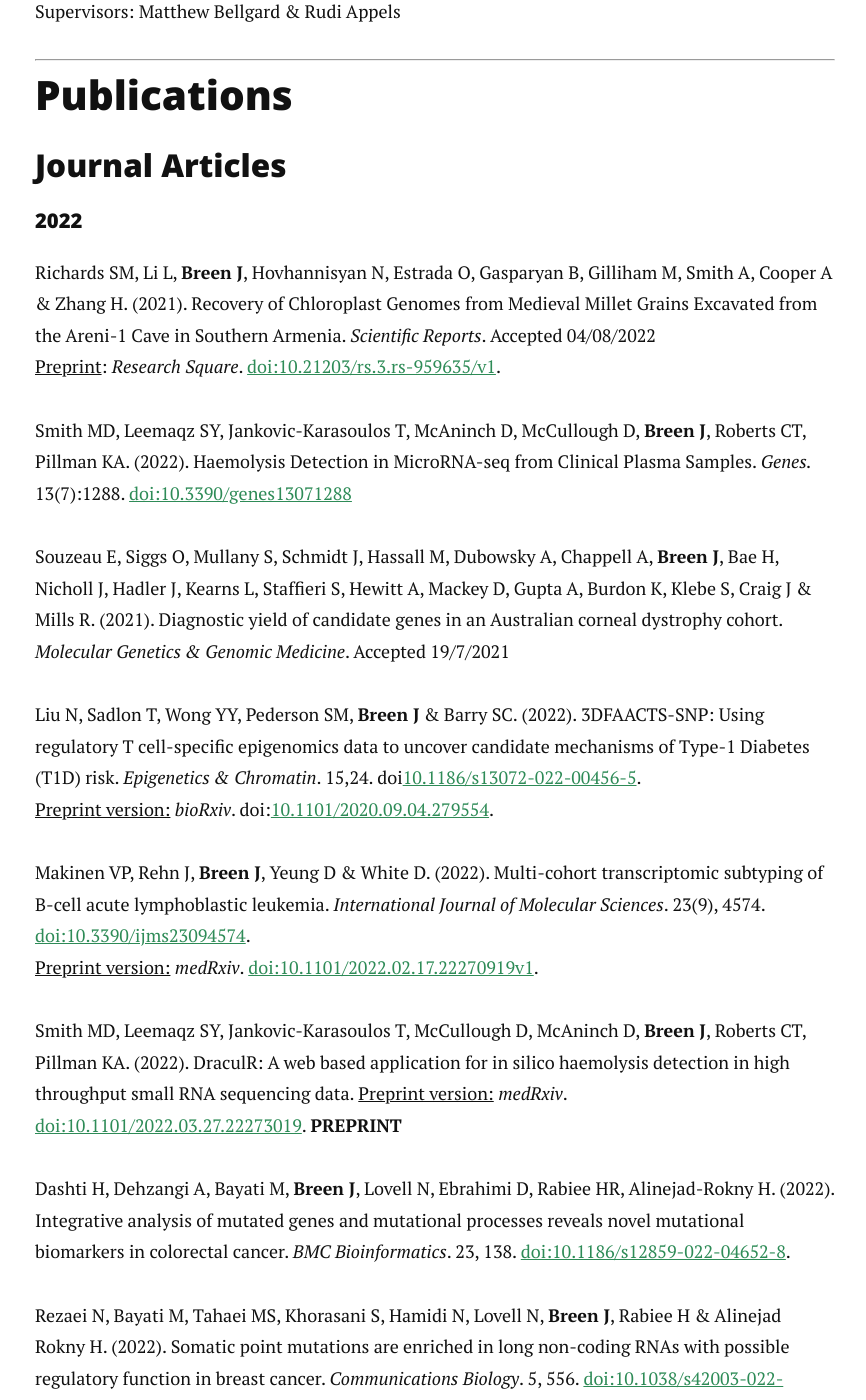
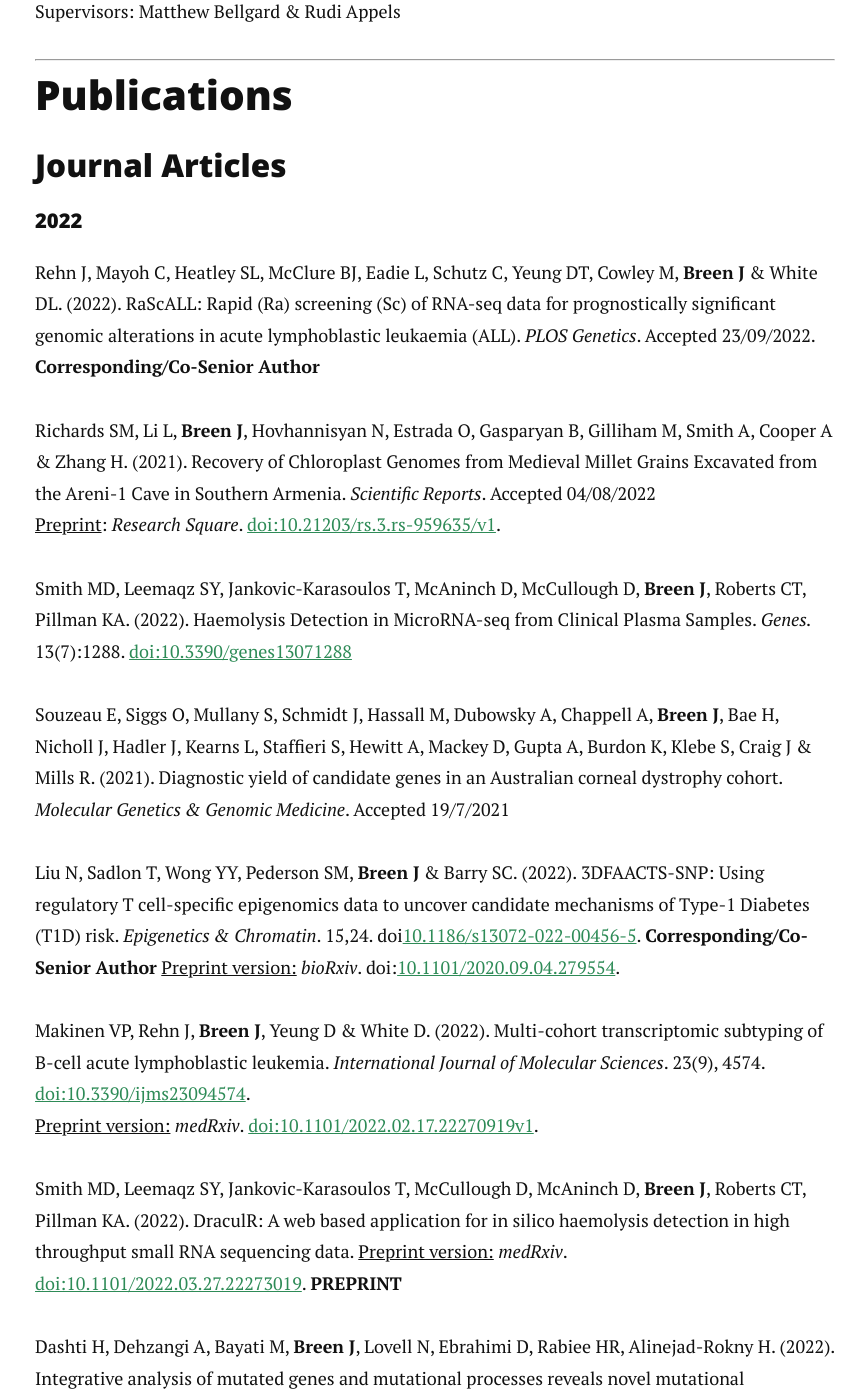
Before and after one commit to jimmybgammyknee/jimmybgammyknee.github.io, a Jekyll site: the page built from cv.md, in a window 1280 px wide and 1400 px high, scrolled down 1726 px. Shown: the whole window, without its empty margins (205-1071 px from the left). Built offline with Jekyll 4.4.1, drawn with Linux system fonts in a browser that asks for light colours; nearby versions of some CDN libraries.

Commit message:
new plos paper

```diff
--- a/cv.md
+++ b/cv.md
@@ -64,6 +64,8 @@ Supervisors: Matthew Bellgard & Rudi Appels <br>
 
 #### 2022
 
+Rehn J, Mayoh C, Heatley SL, McClure BJ, Eadie L, Schutz C, Yeung DT, Cowley M, **Breen J** & White DL. (2022). RaScALL: Rapid (Ra) screening (Sc) of RNA-seq data for prognostically significant genomic alterations in acute lymphoblastic leukaemia (ALL). _PLOS Genetics_. Accepted 23/09/2022. **Corresponding/Co-Senior Author**
+
 Richards SM, Li L, **Breen J**, Hovhannisyan N, Estrada O, Gasparyan B, Gilliham M, Smith A, Cooper A & Zhang H. (2021). Recovery of Chloroplast Genomes from Medieval Millet Grains Excavated from the Areni-1 Cave in Southern Armenia. _Scientific Reports_. Accepted 04/08/2022
 <ins> Preprint</ins>: _Research Square_. [doi:10.21203/rs.3.rs-959635/v1](https://doi.org/10.21203/rs.3.rs-959635/v1).
 
@@ -71,7 +73,7 @@ Smith MD, Leemaqz SY, Jankovic-Karasoulos T, McAninch D, McCullough D, **Breen J
 
 Souzeau E, Siggs O, Mullany S, Schmidt J, Hassall M, Dubowsky A, Chappell A, **Breen J**, Bae H, Nicholl J, Hadler J, Kearns L, Staffieri S, Hewitt A, Mackey D, Gupta A, Burdon K, Klebe S, Craig J & Mills R. (2021). Diagnostic yield of candidate genes in an Australian corneal dystrophy cohort. _Molecular Genetics & Genomic Medicine_. Accepted 19/7/2021
 
-Liu N, Sadlon T, Wong YY, Pederson SM, **Breen J** & Barry SC. (2022). 3DFAACTS-SNP: Using regulatory T cell-specific epigenomics data to uncover candidate mechanisms of Type-1 Diabetes (T1D) risk. _Epigenetics & Chromatin_. 15,24. doi[10.1186/s13072-022-00456-5](https://doi.org/10.1186/s13072-022-00456-5).
+Liu N, Sadlon T, Wong YY, Pederson SM, **Breen J** & Barry SC. (2022). 3DFAACTS-SNP: Using regulatory T cell-specific epigenomics data to uncover candidate mechanisms of Type-1 Diabetes (T1D) risk. _Epigenetics & Chromatin_. 15,24. doi[10.1186/s13072-022-00456-5](https://doi.org/10.1186/s13072-022-00456-5).  **Corresponding/Co-Senior Author**
 <u>Preprint version:</u> _bioRxiv_.  doi:[10.1101/2020.09.04.279554](https://doi.org/10.1101/2020.09.04.279554).
 
 Makinen VP, Rehn J, **Breen J**, Yeung D & White D. (2022). Multi-cohort transcriptomic subtyping of B-cell acute lymphoblastic leukemia. _International Journal of Molecular Sciences_. 23(9), 4574. [doi:10.3390/ijms23094574](https://doi.org/10.3390/ijms23094574).
```
